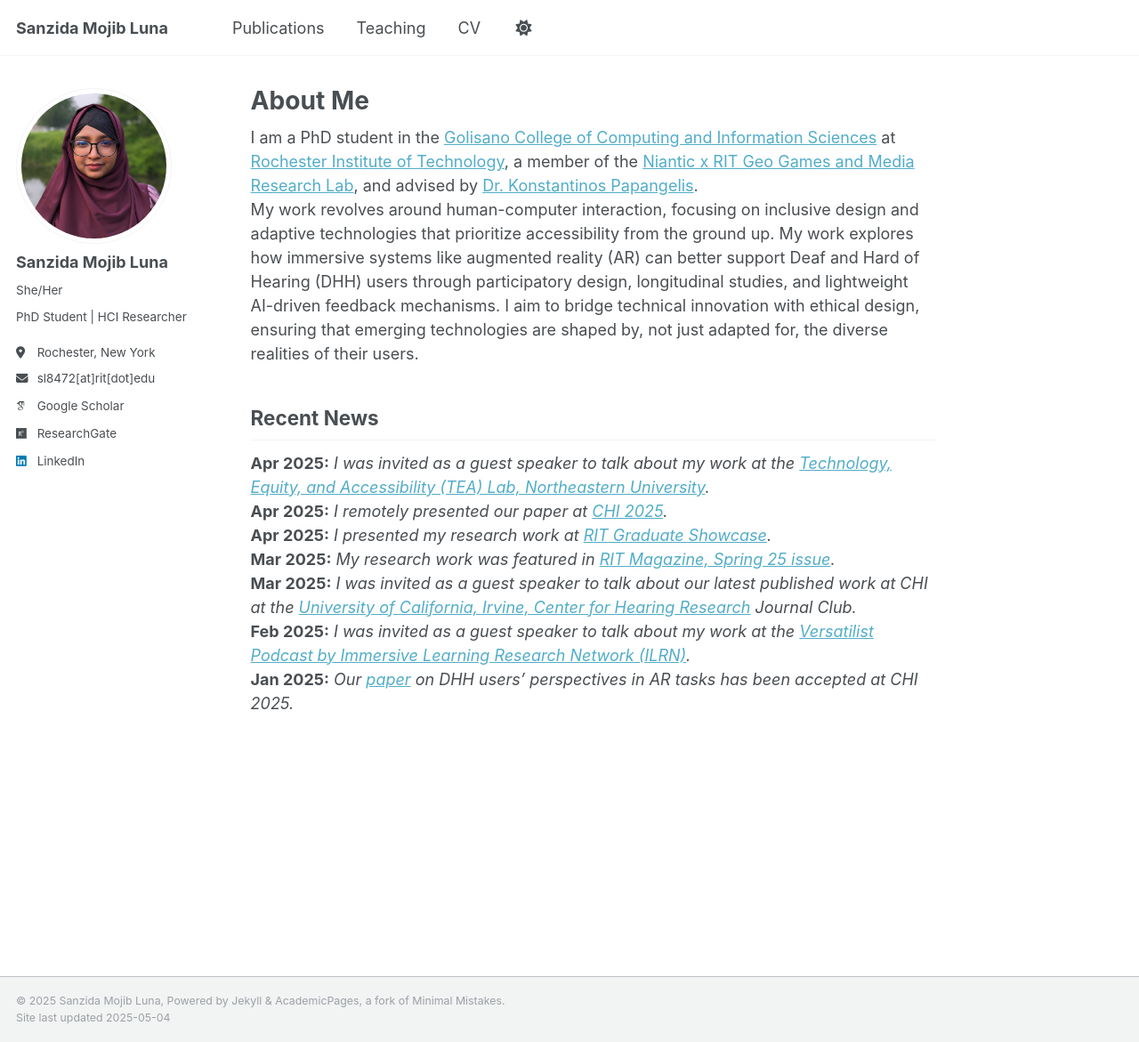
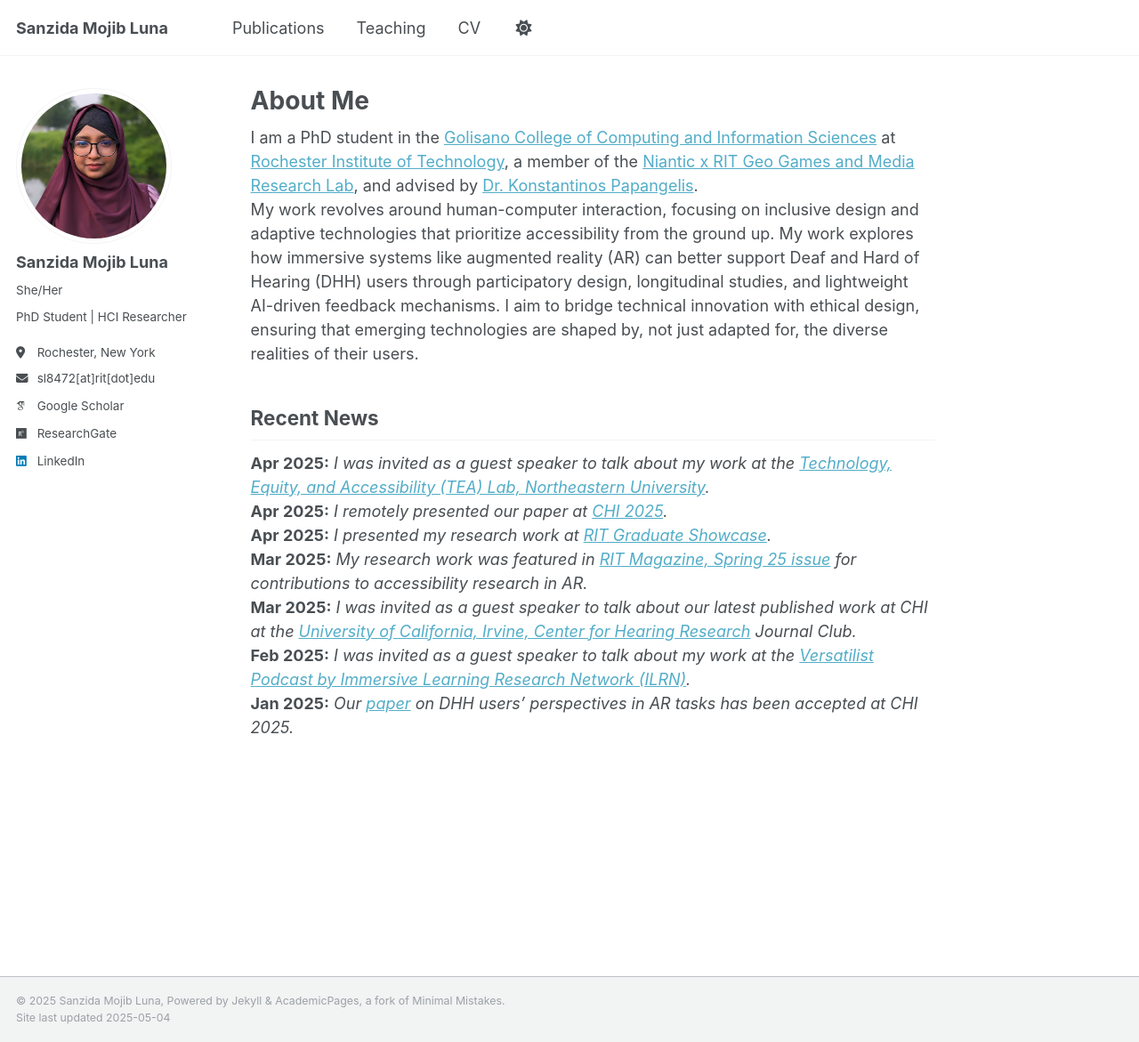
Before and after one commit to SanzidaMojibLuna/SanzidaMojibLuna.github.io, a Jekyll site: the page built from _pages/about.md, in a window 1280 px wide and 1171 px high. Shown: the whole window at 89% size. Built offline with Jekyll 4.4.1, drawn with Linux system fonts in a browser that asks for light colours; some web fonts are replaced.

Commit message:
Update about.md

```diff
--- a/_pages/about.md
+++ b/_pages/about.md
@@ -17,7 +17,7 @@ Recent News
 **Apr 2025:** _I was invited as a guest speaker to talk about my work at the [Technology, Equity, and Accessibility (TEA) Lab, Northeastern University](https://tealab.sites.northeastern.edu/research/)._
 **Apr 2025:** _I remotely presented our paper at [CHI 2025](https://chi2025.acm.org/)._
 **Apr 2025:** _I presented my research work at [RIT Graduate Showcase](https://www.rit.edu/graduateschool/about-graduate-showcase)._
-**Mar 2025:** _My research work was featured in [RIT Magazine, Spring 25 issue](https://www.rit.edu/news/immersive-technologies-virtually-endless-possibilities)._
+**Mar 2025:** _My research work was featured in [RIT Magazine, Spring 25 issue](https://www.rit.edu/news/immersive-technologies-virtually-endless-possibilities) for contributions to accessibility research in AR._
 **Mar 2025:** _I was invited as a guest speaker to talk about our latest published work at CHI at the [University of California, Irvine, Center for Hearing Research](https://hearing.uci.edu/) Journal Club._
 **Feb 2025:** _I was invited as a guest speaker to talk about my work at the [Versatilist Podcast by Immersive Learning Research Network (ILRN)](https://www.podomatic.com/podcasts/versatilist/episodes/2025-03-23T07_00_00-07_00)._
 **Jan 2025:** _Our [paper](https://dl.acm.org/doi/10.1145/3706598.3713678) on DHH users' perspectives in AR tasks has been accepted at CHI 2025._
```
